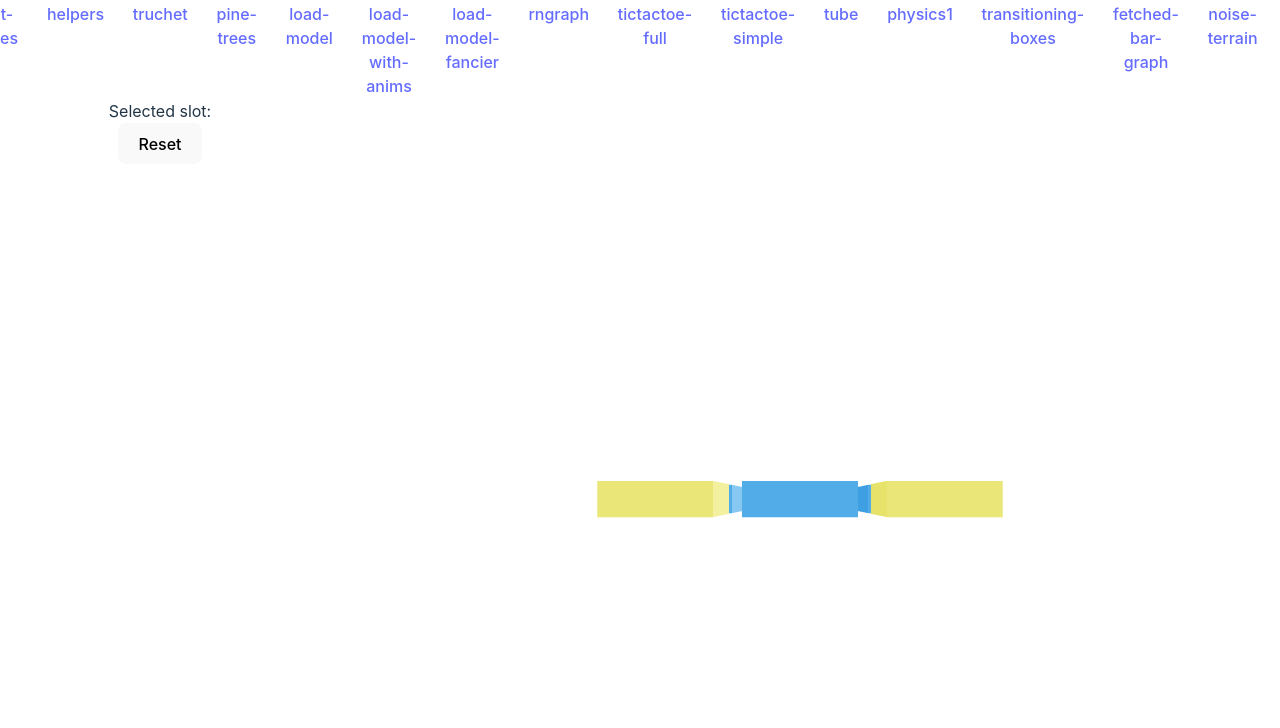
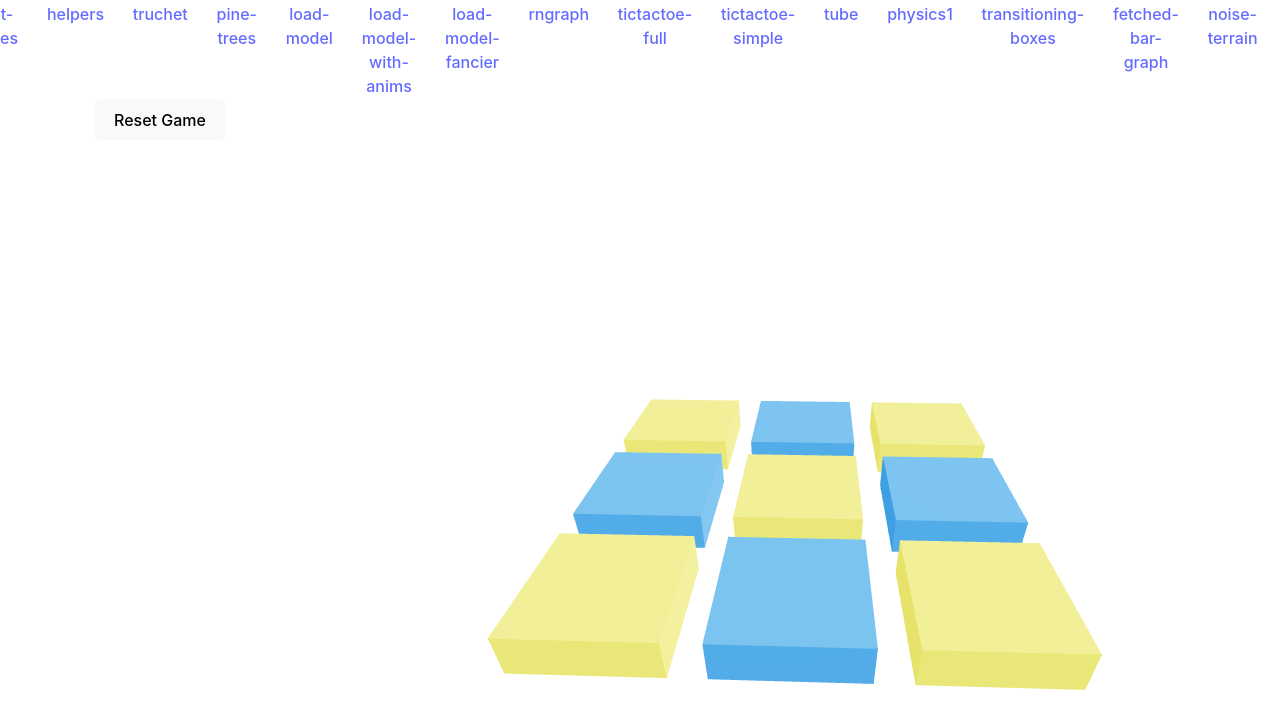
Before and after one commit to nbogie/react-three-fiber-experiments, a React (Vite) app: page /#/tictactoe-full in a window 1280 px wide. Shown: the top 728 px of the page. Built offline with nearby package versions, Linux system fonts and the light colour scheme.

Commit message:
better initial camera angle

```diff
--- a/src/components/tictactoe/TicTacToeFullDemo.tsx
+++ b/src/components/tictactoe/TicTacToeFullDemo.tsx
@@ -22,12 +22,11 @@ export function TicTacToeFullDemo() {
     return (
         <div className="demo-container-with-side">
             <div>
-                Selected slot: {selectedSlot}<br />
-                <button onClick={handleResetGame}>Reset</button>
+                <button onClick={handleResetGame}>Reset Game</button>
             </div>
 
             <div className="canvas-container">
-                <Canvas>
+                <Canvas camera={{ position: [0.1, 2, 3] }}>
                     <OrbitControls autoRotate={isGameOver} />
                     <ambientLight />
                     <directionalLight position={[3, 3, -1]} />
```
